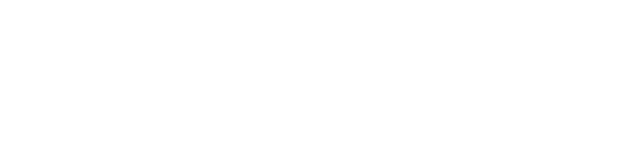
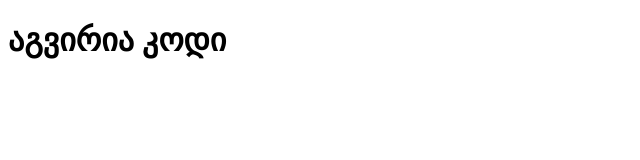
Before and after one commit to teemm/AB-test, a plain HTML site: page index.html in a window 1280 px wide. Shown: the whole page, without its empty margins (0-640 px from the left). Drawn offline with Linux system fonts and the light colour scheme.

Commit message:
add h1 title

```diff
--- a/index.html
+++ b/index.html
@@ -7,6 +7,6 @@
     <title>Document</title>
 </head>
 <body>
-
+    <h1> აგვირია კოდი</h1>
 </body>
 </html>
```
